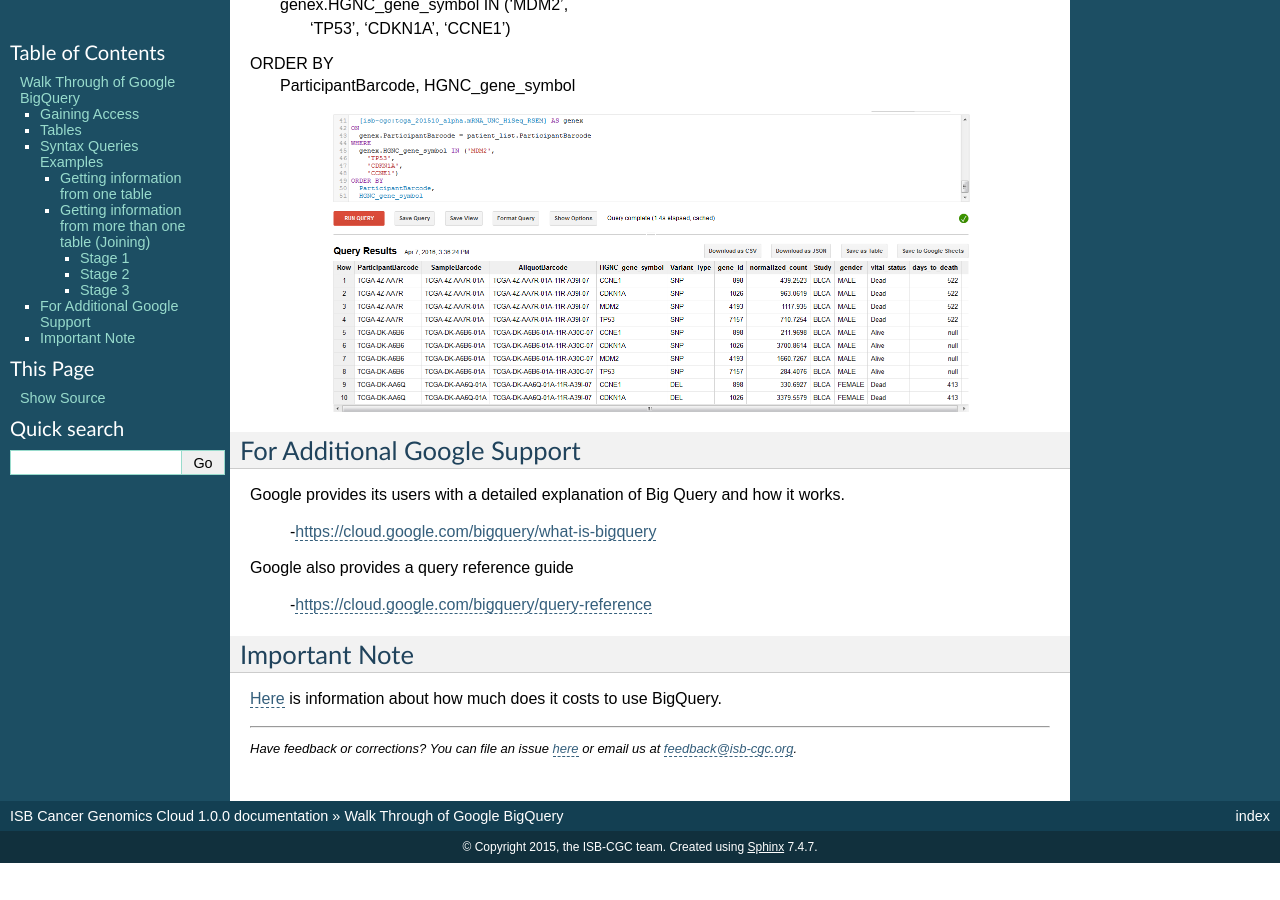
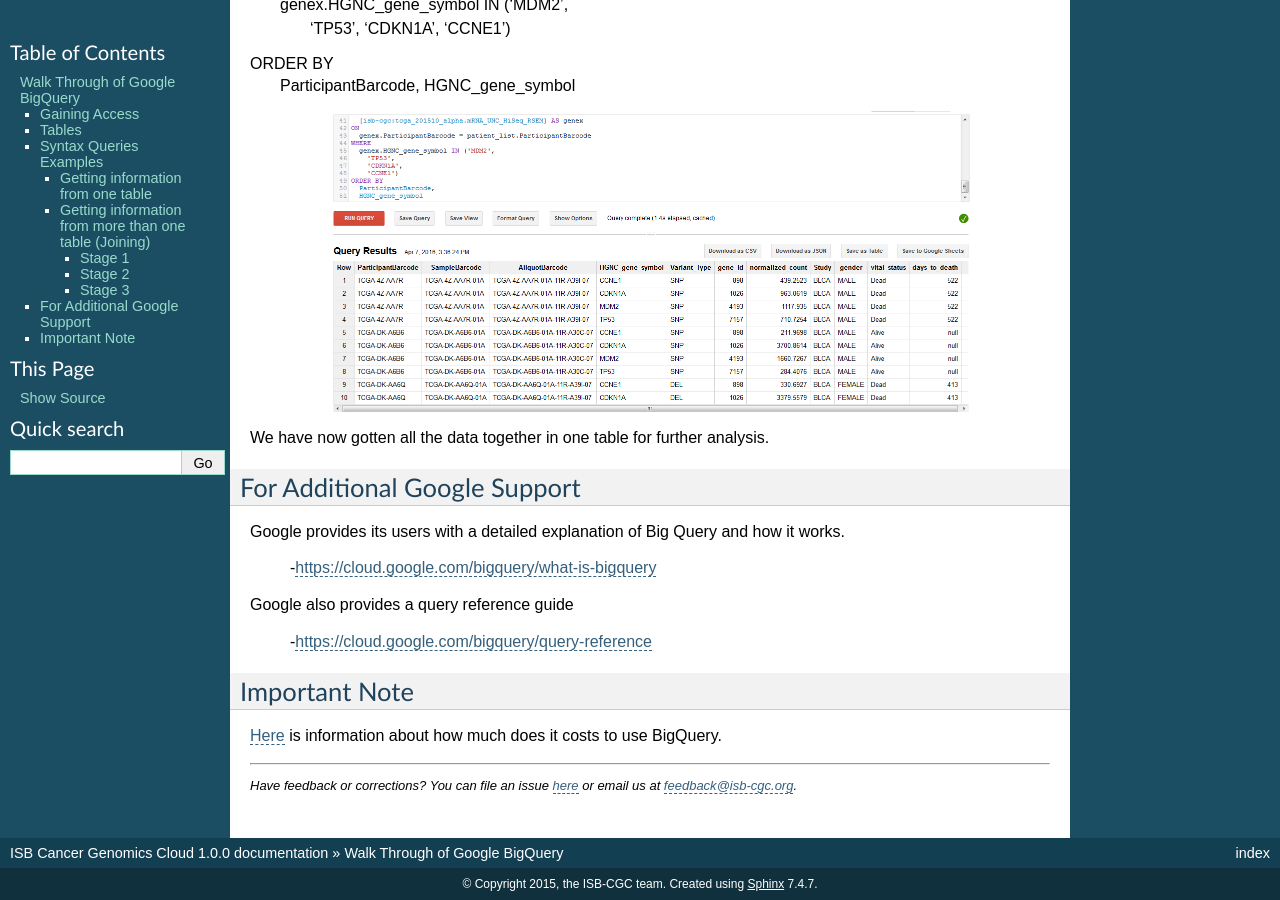
Before and after one commit to isb-cgc/readthedocs, a Sphinx documentation site: the page built from docs/source/sections/progapi/bigqueryGUI/WalkthroughOfGoogleBigQuery.rst, in a window 1280 px wide and 900 px high, scrolled down 5338 px. Built offline with Sphinx 7.4.7, drawn with Linux system fonts in a browser that asks for light colours; before the commit the page ends 6201 px from its top, so only the background shows below that.

Commit message:
Update WalkthroughOfGoogleBigQuery.rst

```diff
--- a/docs/source/sections/progapi/bigqueryGUI/WalkthroughOfGoogleBigQuery.rst
+++ b/docs/source/sections/progapi/bigqueryGUI/WalkthroughOfGoogleBigQuery.rst
@@ -208,6 +208,8 @@ ORDER BY
    :scale: 50
    :align: center
 
+We have now gotten all the data together in one table for further analysis.
+
 *****************************
 For Additional Google Support
 *****************************
```
